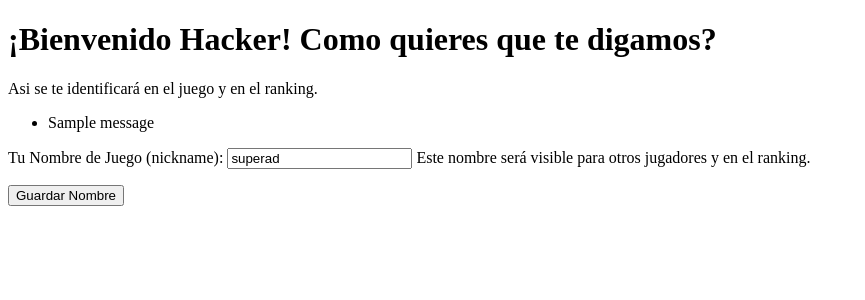
After one commit to luke208/TrabajoAlgebra, a Django app: page /configurar-nombre/ in a window 1280 px wide. The commit adds this page. Shown: the top 300 px of the page, without its empty margins (0-865 px from the left). Run offline with Django 5.2, Linux system fonts and the light colour scheme; a user stored in the database is signed in; data comes from the database, SQL or seed files in the repository; both versions use the stored data as it was after the commit; tables that the repository leaves empty hold one stand-in row (values such as "Sample post"); one stand-in notice (Sample message) is shown.

Commit message:
Autenticacion de google completada
-Nueva base, con registro y inicio de sesión. Se debe modificar el html de la autenticacion

```diff
--- a/escapeRoom/urls.py
+++ b/escapeRoom/urls.py
@@ -16,8 +16,10 @@ Including another URLconf
 """
 from django.contrib import admin
 from django.urls import path,include
+from escape_Juego import views
 
 urlpatterns = [
-    path('admin/', admin.site.urls),
-    path('', include('escape_Juego.urls')),
+    path('admin/', admin.site.urls), #Trae todas las urls que necesita el administrador de django
+    path('accounts/', include('allauth.urls')), #Utilizado para la autenticacion por google
+    path('', include('escape_Juego.urls')), #Esto lleva al sistema de sitio de la aplicacion(En este caso al Escape Room)
 ]
--- a/escape_Juego/forms.py
+++ b/escape_Juego/forms.py
@@ -1,22 +1,23 @@
-from django import forms #Importa la libreria de formularios preinstalada de Django
-from .models import Pregunta
+from django import forms
+from .models import Jugador #Importa el modelo de jugador
 
-# Este formulario permite que el usuario elija una opción para una pregunta
-class RespuestaForm(forms.Form): #Estoy utilizando el formulario clasico, por eso el argumento
-    opcion = forms.ChoiceField(widget=forms.RadioSelect) #Da una posibilidad de opciones para la pregunta
-                            #De forma grafica permite ver un diseño para elegir las opciones
-    #Aca desglosa las opciones
-    #En general, lo que hace es mostrar dinamicamente las preguntas y las opciones para elegir
-    def __init__(self, *args, **kwargs):
-        #Kwargs funcionaria como las preguntas que se le cargo desde la vista
-        #En realidad, se cargo a partir del admin de django
-        pregunta = kwargs.pop('pregunta')
-         # Se llama al constructor original del formulario (muy importante)
-        # Esto permite que Django haga su trabajo normal de procesamiento de datos del form
-        super().__init__(*args, **kwargs)
+#La clase para colocar el nombre del jugador
+class NombreJuegoForm(forms.ModelForm):
+    #Modifica los valores
+    class Meta:
+        model = Jugador #Aplica al modelo del jugador
+        fields = ['nombre_juego'] #En el campo del nombre del juego
+        labels = {
+            'nombre_juego': 'Tu Nombre de Juego (nickname)', #Indica cual sera tu nombre
+        }
+        help_texts = {
+            'nombre_juego': 'Este nombre será visible para otros jugadores y en el ranking.',
+        }
 
-        # Se cargan dinámicamente las opciones que pertenecen a esa pregunta
-        # Cada opción se agrega como una tupla (id, texto) al campo 'opcion'
-        self.fields['opcion'].choices = [
-            (opcion.id, opcion.texto) for opcion in pregunta.opciones.all()
-        ]
+    #Funcion para limpiar el nombre del juego
+    def clean_nombre_juego(self):
+        nombre_juego = self.cleaned_data['nombre_juego']
+        if not nombre_juego.strip(): # Evita nombres solo con espacios
+            raise forms.ValidationError("El nombre de juego no puede estar vacío.")
+        # Opcional: Podrías añadir validación para caracteres especiales, longitud, etc.
+        return nombre_juego
--- a/escape_Juego/models.py
+++ b/escape_Juego/models.py
@@ -13,7 +13,7 @@ class Jugador(models.Model):
     # primary_key=True hace que el ID del Jugador sea el mismo que el ID del User.
     # Esto significa que request.user.id == request.user.jugador.id
     user = models.OneToOneField(settings.AUTH_USER_MODEL, on_delete=models.CASCADE, primary_key=True)
-    nombre_juego = models.CharField(max_length=100, unique=True, blank=True, null=True,
+    nombre_juego = models.CharField(max_length=100, blank=True, null=True,
                                     help_text="Nombre visible en el juego (nickname). Déjalo vacío para usar el nombre de usuario.")
     # Ya no necesitas 'nombre' ni 'email' aquí, se obtienen del User model (user.username, user.email)
     fecha_registro = models.DateTimeField(auto_now_add=True)  # Fecha en la que se registró automáticamente
--- /dev/null
+++ b/escape_Juego/templates/configurar_nombre_juego.html
@@ -0,0 +1,28 @@
+<!DOCTYPE html>
+<html lang="es">
+<head>
+    <meta charset="UTF-8">
+    <meta name="viewport" content="width=device-width, initial-scale=1.0">
+    <title>Nombre de Juego</title>
+</head>
+<body>
+    <div>
+        <h1>¡Bienvenido Hacker! Como quieres que te digamos?</h1>
+        <p>Asi se te identificará en el juego y en el ranking.</p>
+
+        {% if messages %}
+            <ul class="messages">
+                {% for message in messages %}
+                    <li class="{{ message.tags }}">{{ message }}</li>
+                {% endfor %}
+            </ul>
+        {% endif %}
+
+        <form method="post">
+            {% csrf_token %}
+            {{ form.as_p }} {# Esto renderiza los campos del formulario como párrafos #}
+            <button type="submit">Guardar Nombre</button>
+        </form>
+    </div>
+</body>
+</html>
--- a/escape_Juego/templates/home.html
+++ b/escape_Juego/templates/home.html
@@ -8,11 +8,11 @@
 <body>
     <div>
         <h1>Escape Room</h1>
-        <a href="{% url 'account_login' %}">INGRESAR</a>
+        <a href="{% url 'account_login' %}">INGRESAR</a> {# acoount/login es el url para la identificacion por google #}
         <div>
             {% if user.is_authenticated %}
-            {# pregunta si el usuario ya se encuentra autenticado}
-                <p>Estás autenticado como {{ user.username }}.</p> {#Indica que nombre tiene}
+            <!--pregunta si el usuario ya se encuentra autenticado -->
+                <p>Estás autenticado como {{ user.username }}.</p> <!-- Indica el nombre que tiene -->
                 <p>Haz clic en INGRESAR para ir al menú del juego.</p>
             {% else %}
                 <p>(Si es tu primera vez, se te registrará automáticamente)</p> {#Sino registra}
--- a/escape_Juego/urls.py
+++ b/escape_Juego/urls.py
@@ -2,8 +2,17 @@ from django.urls import path
 from . import views
 
 urlpatterns=[
-    #hasta el momento para crear el usuario
-    #path('',views.crearUsuario, name= 'nuevoJuego'),
+    #La principal, por la que inicia el usuario y le pide ingresar
+    #Hara el registro o inicio de sesion
+    path('',views.home, name= 'home'),
+    #Punto intermedio que verifica si ya se encuentra logueado el usuario
+    #Sino lo esta, lleva a pedir el nombre del usuario, con el que se identificara en el juego
+    #Sino va al menu del juego
+    path('despues-login/', views.despues_login, name='despues_login'),
+    #Para configurar el nombre
+    path('configurar-nombre/', views.ConfigurarNombreJuego.as_view(), name='configurar_nombre_juego'),
+    #El menu del juego
+    path('menu/', views.menu_juego, name='menu_juego'),
 
     #Eleccion de Nivel<En el selector de niveles>
     path('eleccionNivel',views.eleccionNivel, name='eleccionNivel'),
--- a/escape_Juego/views.py
+++ b/escape_Juego/views.py
@@ -5,16 +5,17 @@ from django.contrib import messages
 from django.urls import reverse_lazy # Importar reverse_lazy
 from django.views.generic import FormView
 #from .models import Pregunta, Opcion, Jugador,Sala
-#from .forms import RespuestaForm
+from .forms import NombreJuegoForm
 from .models import Intento # Asegúrate de que Intento esté aquí
 #Coloco esta libreria para tener en cuenta el tiempo del usuario
 from django.utils.timezone import now
 
+#Inicio de pagina-Nombrado como Home
 def home(request):
     return render(request, 'home.html')
+
 # --- NUEVA VISTA: Punto de entrada después del login ---
-
-@login_required
+@login_required #Esto significa que solamente puede ser accedido, ya logueado
 def despues_login(request):
     # Verifica si el Jugador tiene un nombre_juego configurado
     # Como es la primera vez, este se encuentra limpio
@@ -25,6 +26,33 @@ def despues_login(request):
     else:
         # Si ya tiene nombre de juego, va directo al menú principal del juego
         return redirect('menu_juego')
+# --- Vista para configurar el nombre del jugador ---
+
+class ConfigurarNombreJuego(LoginRequiredMixin, FormView):
+    template_name = 'configurar_nombre_juego.html'
+    form_class = NombreJuegoForm
+    success_url = reverse_lazy('menu_juego') # Después de guardar el nombre, ir al menú
+
+    #Trae el nombre actual en caso de que exista
+    def get_initial(self):
+        initial = super().get_initial()
+        # Precargar el nombre actual si ya existe
+        if self.request.user.is_authenticated and hasattr(self.request.user, 'jugador'):
+            initial['nombre_juego'] = self.request.user.jugador.nombre_juego
+        return initial
+
+    #Trae el formulario validado y coloca el nombre que eligio
+    def form_valid(self, form):
+        jugador = self.request.user.jugador
+        jugador.nombre_juego = form.cleaned_data['nombre_juego']
+        jugador.save()
+        messages.success(self.request, "¡Tu nombre de juego ha sido guardado con éxito!")
+        return super().form_valid(form)
+
+# --- Vista del menú principal del juego (sin cambios en su lógica) ---
+@login_required
+def menu_juego(request):
+    return render(request, 'menu_juego.html')
 
 @login_required
 def eleccionNivel(request):
@@ -39,26 +67,7 @@ def eleccionNivel(request):
 
     return render(request, 'salas.html', {'todas_salas': todas_salas, 'jugador':jugador})
 
-# --- Vista para configurar el nombre del jugador ---
-class ConfigurarNombreJuego(LoginRequiredMixin, FormView):
-    template_name = 'configurar_nombre_juego.html'
-    form_class = NombreJuegoForm
-    success_url = reverse_lazy('menu_juego') # Después de guardar el nombre, ir al menú
 
-    #Trae el nombre actual en caso de que exista
-    def get_initial(self):
-        initial = super().get_initial()
-        # Precargar el nombre actual si ya existe
-        if self.request.user.is_authenticated and hasattr(self.request.user, 'jugador'):
-            initial['nombre_juego'] = self.request.user.jugador.nombre_juego
-        return initial
-
-    def form_valid(self, form):
-        jugador = self.request.user.jugador
-        jugador.nombre_juego = form.cleaned_data['nombre_juego']
-        jugador.save()
-        messages.success(self.request, "¡Tu nombre de juego ha sido guardado con éxito!")
-        return super().form_valid(form)
 @login_required
 def nivelSeleccionado(request, sala_id):
     #Redirige a una plantilla específica de nivel según la sala seleccionada.
```
Also changed, not shown: escapeRoom/settings.py (+23 -1 lines), escape_Juego/templates/menu_juego.html (+30 -0 lines), db.sqlite3, escape_Juego/migrations/0001_initial.py, escape_Juego/migrations/0002_alter_jugador_options.py (added), 2 other files.
